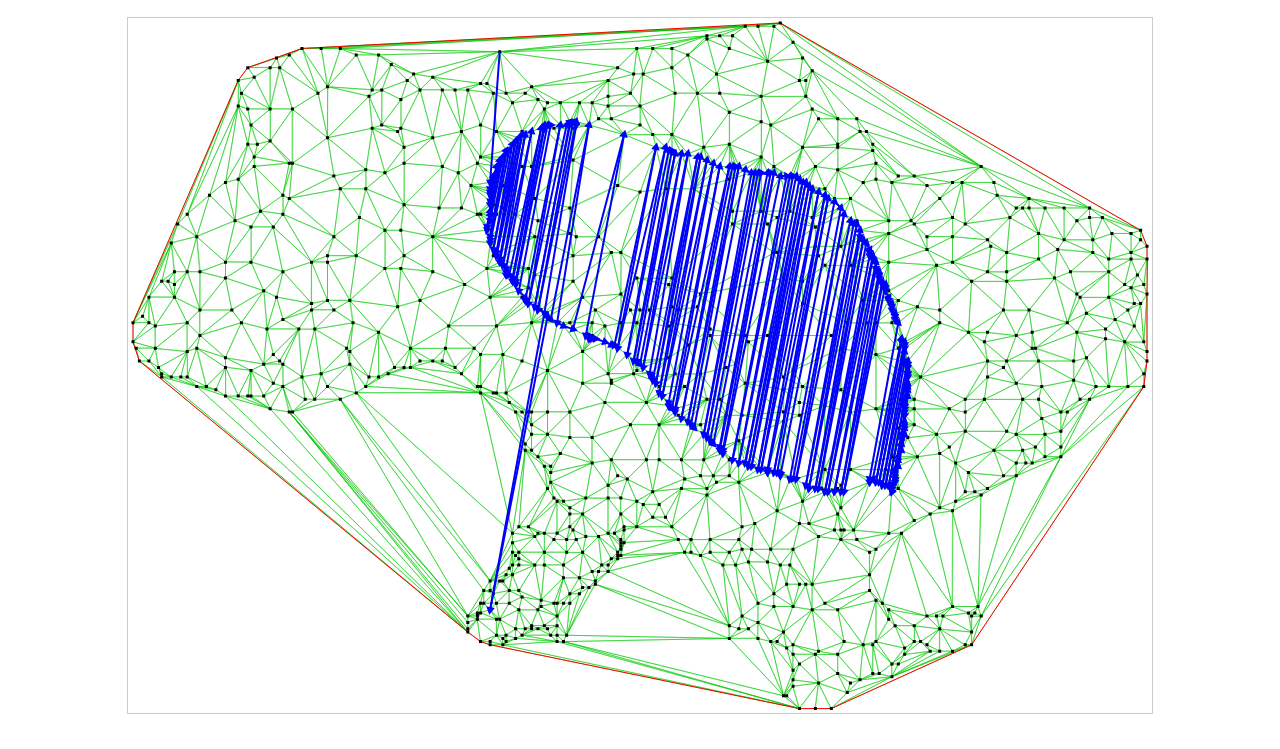
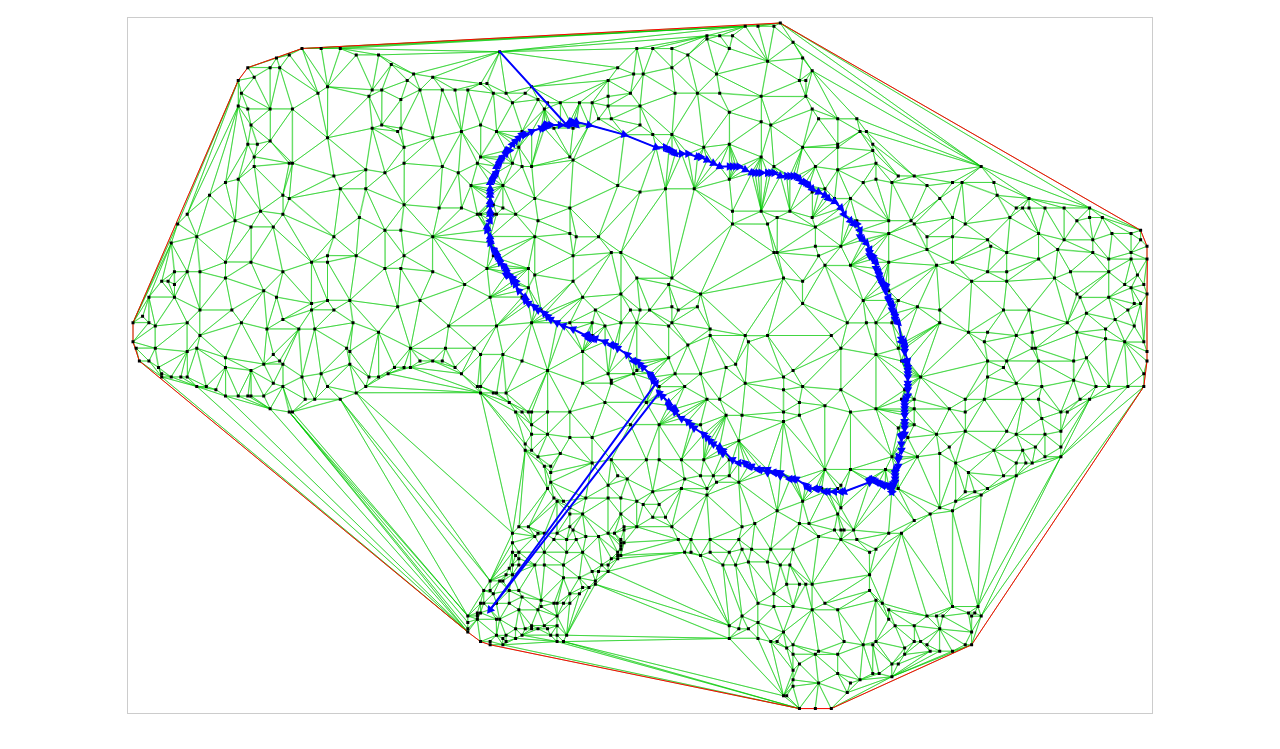
Before and after one commit to willmac321/constrainodelaunato, a website: page main.html in a window 1280 px wide. Shown: the part 51-800 px from the top of the page. Drawn offline with Linux system fonts and the light colour scheme.

Commit message:
got those boundary points in ccw order from min y point around some centroid

```diff
--- a/constrainodelaunato.js
+++ b/constrainodelaunato.js
@@ -499,10 +499,26 @@
         return p[1];
     }
 
+    var c;
+
     function dotProduct(a, b) {
     	let p = {x: a[0], y: a[1]};
     	let o = {x: b[0], y: b[1]};
     	return p.x*o.x + p.y*o.y;
+    }
+
+    function dotPolar(a, b) {
+    	// b is basis point
+    	// put those bad boys in order ccw around some centroid point that globally declared
+    	let o = {x: c.x - a[0], y: c.y - a[1]};
+    	let p = {x: c.x - b[0], y: c.y - b[1]};
+    	let magO = Math.sqrt(Math.pow(o.x, 2) + Math.pow(o.y, 2));
+    	let magP = Math.sqrt(Math.pow(p.x, 2) + Math.pow(p.y, 2));
+    	let theta = Math.acos((p.x*o.x + p.y*o.y) / (magO * magP)) * 180 / Math.PI;
+    	let det = (o.x * p.y) - (p.x * o.y);
+    	theta = isNaN(theta) ? 0 : theta;
+    	theta = det > 0 ? 360 - theta : theta;
+    	return theta;
     }
 
     function manhattenDist(a, b) {
@@ -512,10 +528,13 @@
     }
 
     //heap sort 2d array by angle
-    function heapSort(point, a, count, p) {
+    function heapSort(point, a, count, p, center) {
     	let func;
     	if (p === 'dist'){
     		func = manhattenDist;
+    	} else if (p === 'polar') {
+    		func = dotPolar;
+    		c = {x: center[0], y: center[1]};
     	} else if (!Array.isArray(a[0])) {
     		point = point[0];
     		func = (a, b) => a - b;
@@ -578,15 +597,28 @@
     	a[j] = t;
     }
 
-    const test = [10,6,3,4,7,1,2,5];
-
     class Boundary{
     	constructor(arr) {
     		this.coords = arr.slice();
-    		console.log(this.coords);
     		this.indices = [];
+    		this.center = this.calcCenter();
+    		this.coords = sortHeap(this.coords, 2, 'polar', [this.center.x, this.center.y]);
     	}
 
+    	//concave center point
+    	calcCenter() {
+    		let p = {x: 0, y: 0};
+
+    		for (let i = 0; i < this.coords.length; i += 2) {
+    			p.x += this.coords[i];
+    			p.y += this.coords[i + 1];
+    		}
+
+    		p.x = p.x / (this.coords.length / 2);
+    		p.y = p.y / (this.coords.length / 2);
+
+    		return p;
+    	}
     	makaThaEnvelope(arr, k) {
     //k nearest neighbor babbbbyyyy
     //https://towardsdatascience.com/the-concave-hull-c649795c0f0f
@@ -614,8 +646,8 @@
     			boundary = boundary.flat();
     		}
     		if(boundary) {
-    			this.boundary = new Boundary(sortHeap(boundary, 2));
-    			sortHeap(test, 1);
+    			this.boundary = new Boundary(boundary);
+    //			sortHeap(test, 1)
     			coords = coords.concat(this.boundary.coords);
     		}
     		this.delaunator = new Delaunator(coords);
@@ -670,7 +702,7 @@
     	}
     }
 
-    function sortHeap(arr, dim) {
+    function sortHeap(arr, dim, criteria, centerPoint) {
     		let newArr = [];
     		let minY = Infinity;
     		let minX = Infinity;
@@ -699,10 +731,10 @@
     				}
     			}
     		}
-    		console.log(minX, newArr.slice());
+    		console.log(minX, minY, newArr.slice());
     //		builtInSort([minX, minY], newArr);
-    		heapSort([minX, minY], newArr, newArr.length);
-    		console.log(minX, newArr.slice());
+    		heapSort([minX, minY], newArr, newArr.length, criteria, centerPoint);
+    		console.log(minX, minY, newArr.slice());
 
     		return newArr.flat();
     }
--- a/convertJsontoInt.js
+++ b/convertJsontoInt.js
@@ -1,5 +1,4 @@
 const fs = require('fs');
-
 
 function dothething(jso) {
 
--- a/package.json
+++ b/package.json
@@ -28,10 +28,9 @@
     "lint": "eslint index.js test/test.js bench.js rollup.config.js docs/diagrams.js",
     "pretest": "npm run lint",
     "test": "node -r esm test/test.js",
-    "cov": "c8 node -r esm test/test.js && c8 report -r html",
     "bench": "node -r esm bench.js",
     "build": "rollup -c",
-    "start": "rollup -cw",
+    "start": "browser-sync start --server --files './*.js' './main.html' --index \"main.html\" & rollup -cw",
     "prepublishOnly": "npm test && npm run build",
     "dev": "browser-sync start --server --files './*.js' './main.html' --index \"main.html\""
   },
```
Also changed, not shown: constrainMe.js (+22 -7 lines), helpers.js (+20 -1 lines), main.html (+0 -1 lines), constrainodelaunato.min.js.
